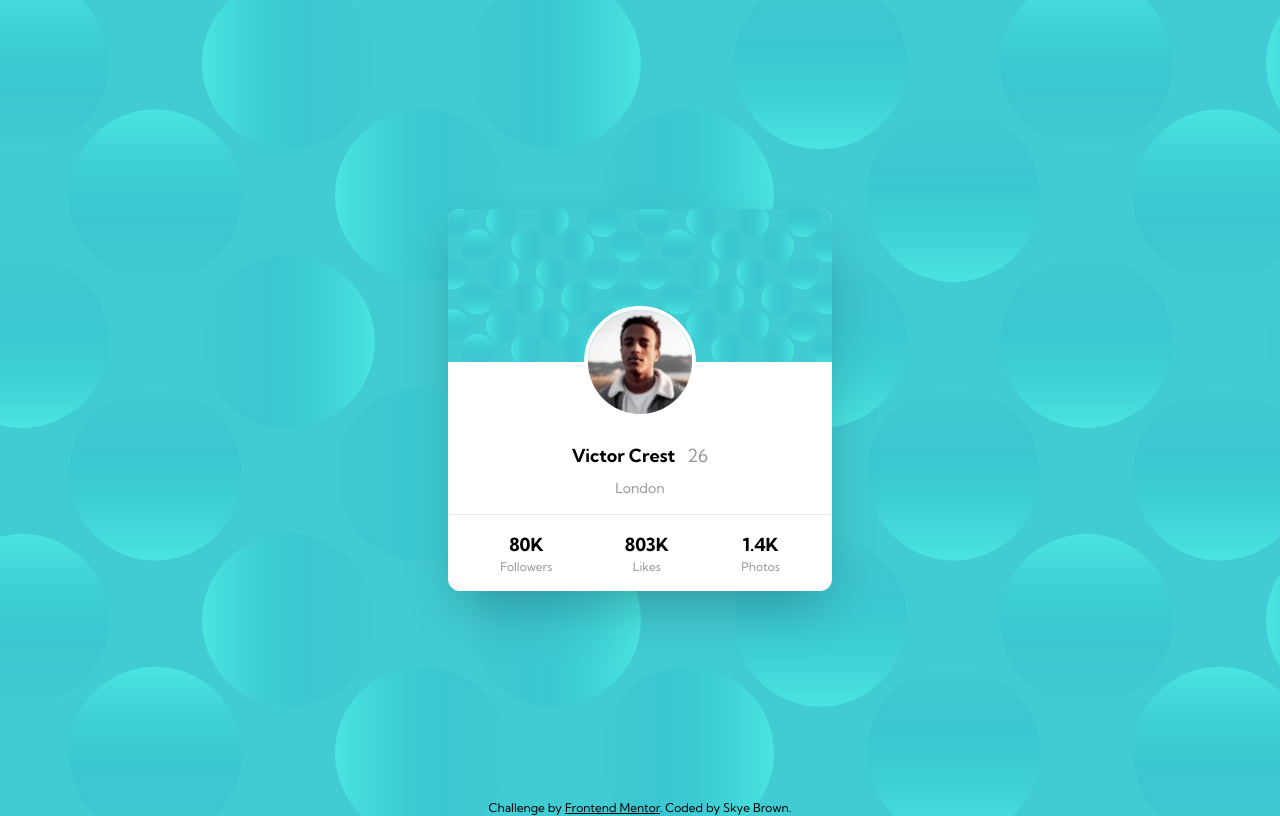
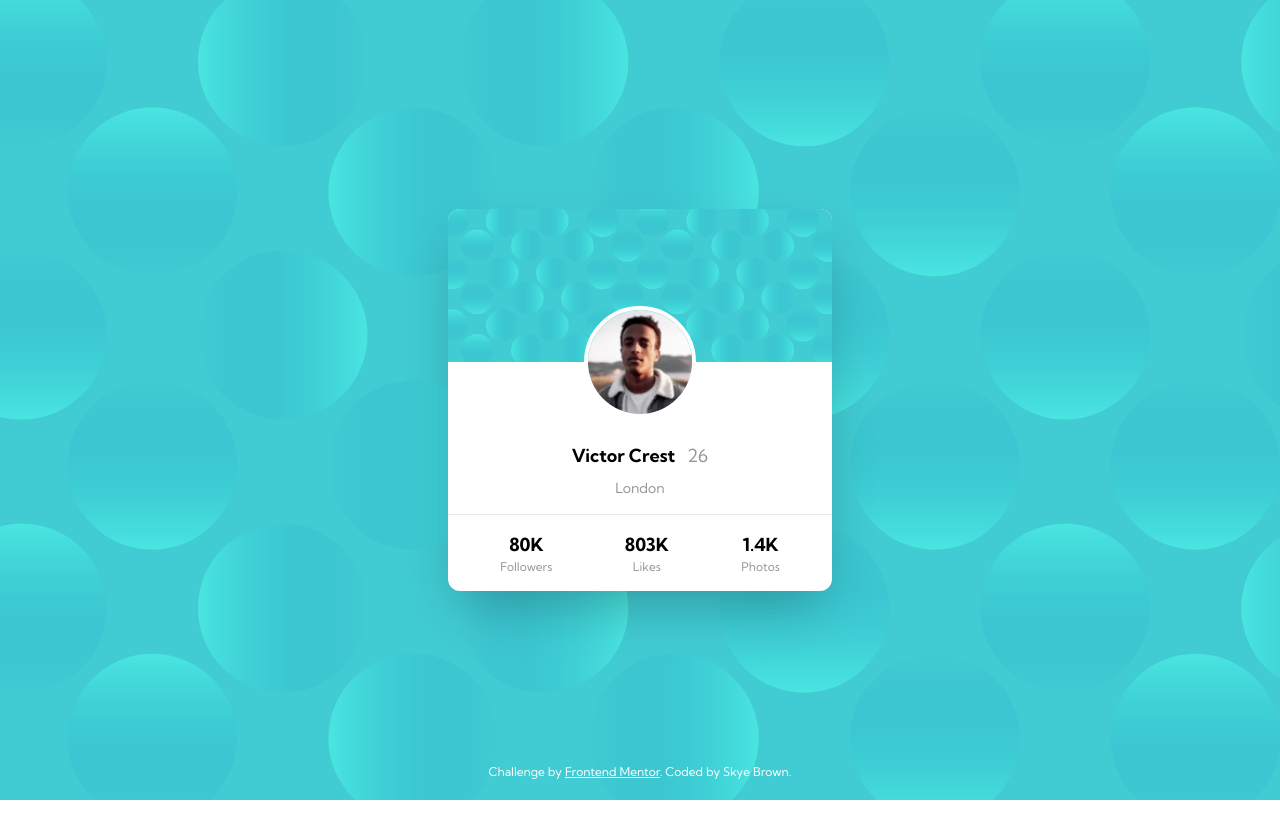
Before and after one commit to skyebrownh/profile-card-component, a plain HTML site: page index.html in a window 1280 px wide. Drawn offline with nearby package versions, Linux system fonts and the light colour scheme.

Commit message:
fix attribution

```diff
--- a/index.html
+++ b/index.html
@@ -86,7 +86,9 @@
         </div>
       </div>
     </main>
-    <footer class="w-full text-xs text-center">
+    <footer
+      class="w-full text-xs text-center absolute left-0 bottom-5 text-white"
+    >
       Challenge by
       <a
         href="https://www.frontendmentor.io?ref=challenge"
```
